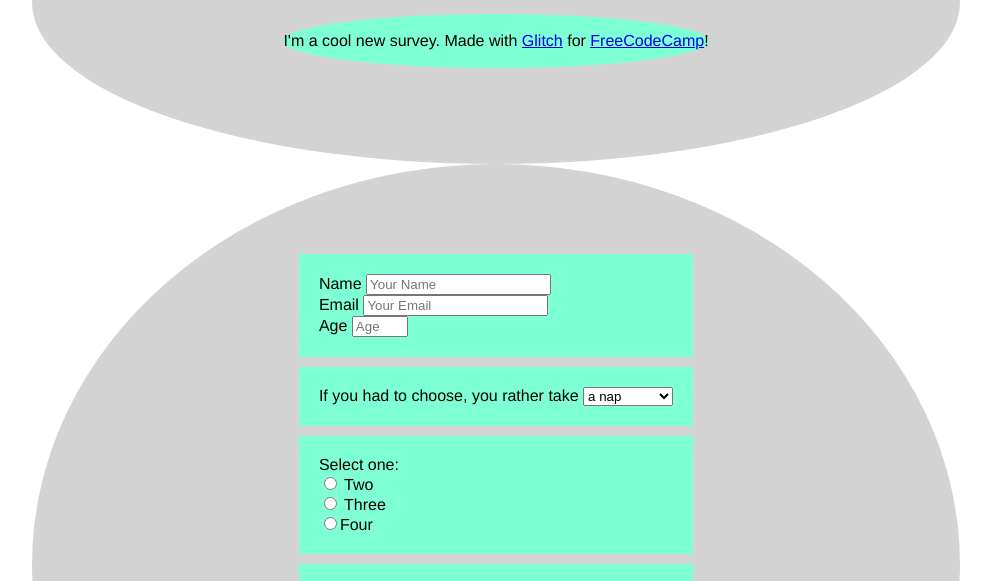
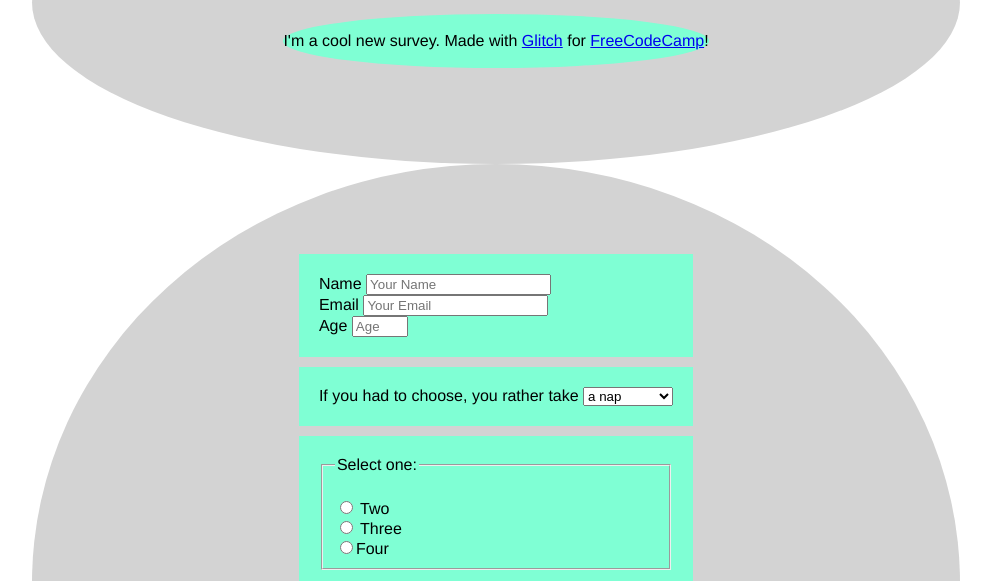
Before and after one commit to christianpujol/fcc-survey, a plain HTML site: page index.html in a window 1280 px wide. Shown: the part 191-772 px from the top of the page, without its empty margins (176-1167 px from the left). Drawn offline with Linux system fonts and the light colour scheme.

Commit message:
add fieldset to radio button

```diff
--- a/index.html
+++ b/index.html
@@ -47,14 +47,18 @@
           <option value="time">your time</option>
         </select>
       </div>
-    <div class=" info padded">
-      <label >Select one:</label><br>
+      <div class=" info padded">
+
+        <fieldset >
+      <legend >Select one:</legend><br>
       <div>
         <input type="radio" name="one-of-four" value="two"> Two<br>
         <input type="radio" name="one-of-four" value="three"> Three<br>
         <input type="radio" name="one-of-four" value="four">Four<br>
       </div>
+    </fieldset>
     </div>
+
     <div class=" info padded">
       <legend>Choose your companions for a robbery</legend>
       <div>
```
